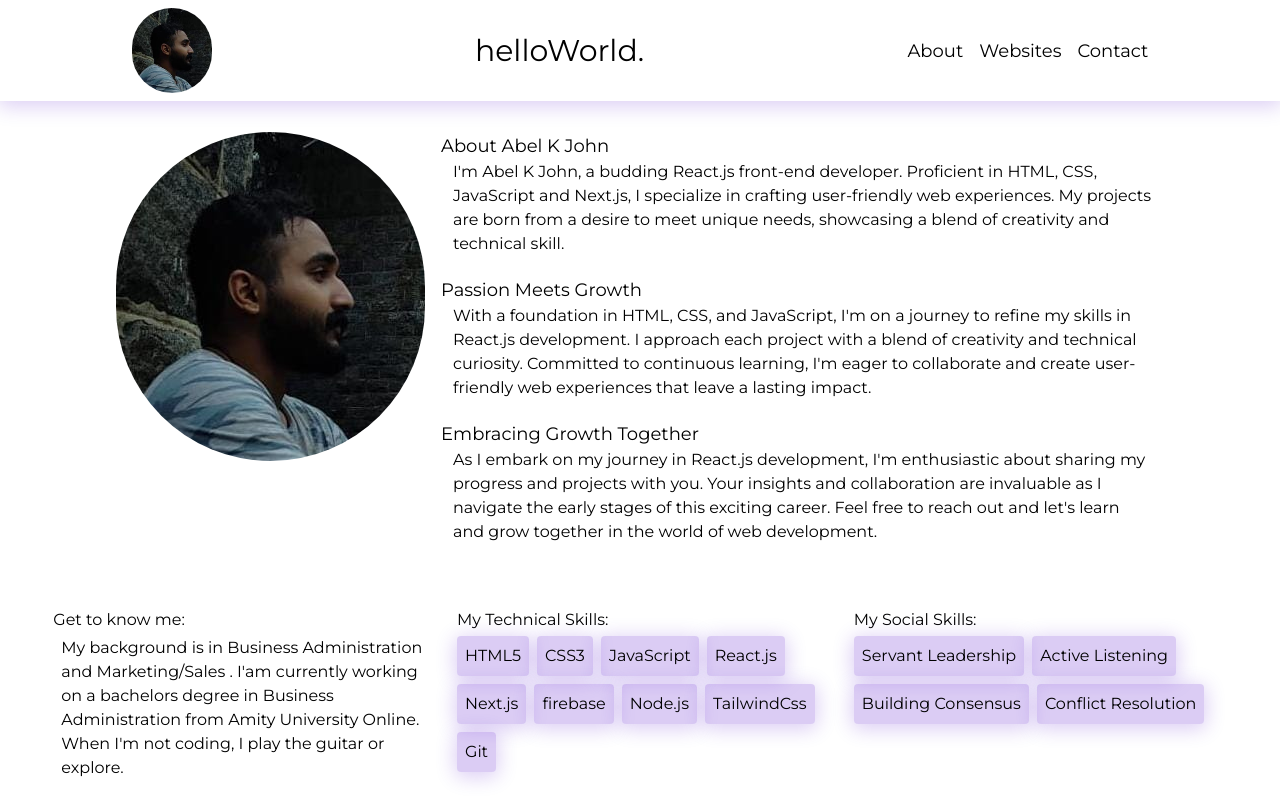
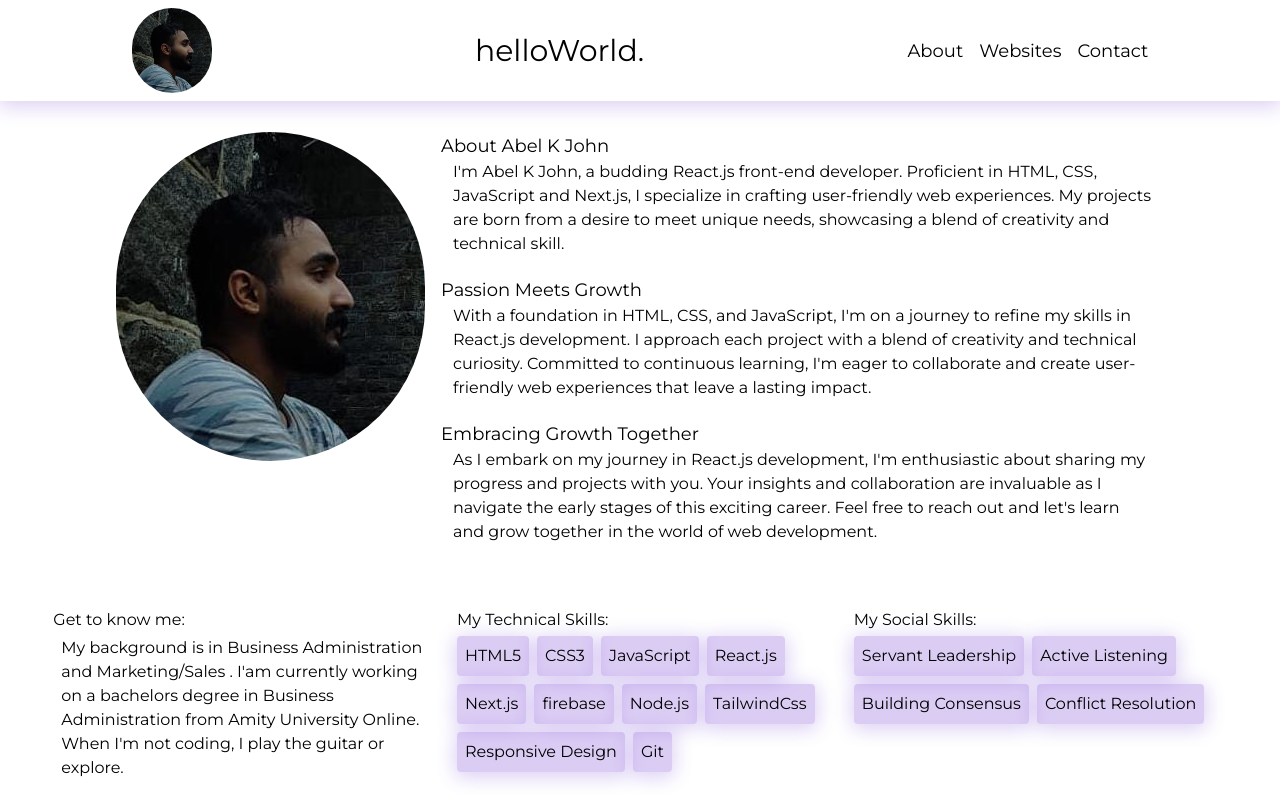
Before and after one commit to abelkjohn/portfolio, a Next.js app: page / in a window 1280 px wide. Shown: the top 800 px of the page. Built offline with nearby package versions, Linux system fonts and the light colour scheme.

Commit message:
modified:   app/Components/Skills.jsx

```diff
--- a/app/Components/Skills.jsx
+++ b/app/Components/Skills.jsx
@@ -19,6 +19,7 @@ export default function Skills(){
                 <div className="skill-button">firebase</div>
                 <div className="skill-button">Node.js</div>
                 <div className="skill-button">TailwindCss</div>
+                <div className="skill-button">Responsive Design</div>
                 <div className="skill-button">Git</div>
             </div>
         </div>
```
